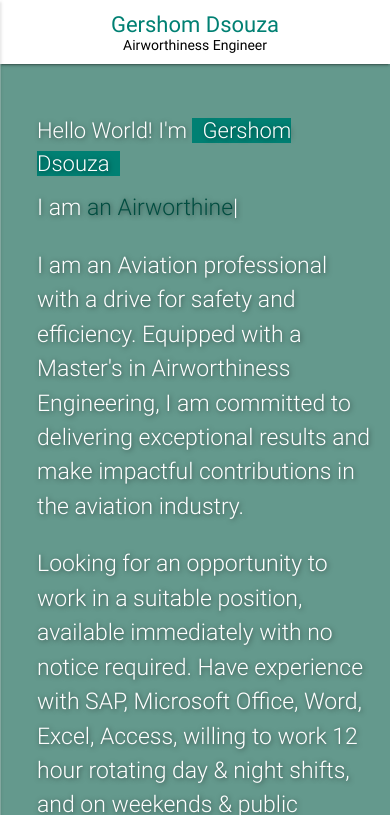
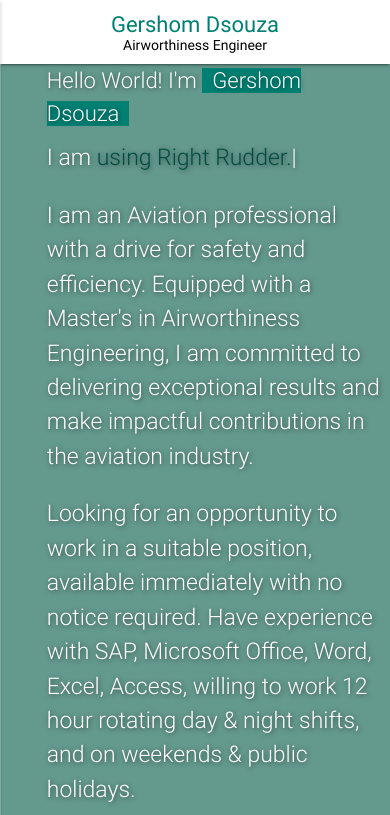
Before and after one commit to gershomdsouza/gershomdsouza.github.io, a plain HTML site: page index.html in a window 390 px wide. Shown: the top 815 px of the page. Drawn offline with nearby package versions, Linux system fonts and the light colour scheme; some icons are missing.

Commit message:
don't overthink it, it's not that deep

```diff
--- a/assets/css/style.css
+++ b/assets/css/style.css
@@ -1,16 +1,15 @@
 .profile-pic {
 	position: relative;
-  max-width:130px;
-  max-height:130px;
+	max-width: 130px;
+	max-height: 130px;
 	width: auto;
 	height: auto;
 	overflow: hidden;
 	/* display: inline-block; */
 
-
 	/* background-size: cover;  */
 	margin: -31px;
-  margin-left:-7px;
+	margin-left: -7px;
 	border: 6px solid rgba(0, 77, 64, 0.4);
 	border-radius: 50% !important;
 }
@@ -41,7 +40,7 @@
 	width: 50px;
 	height: 50px;
 	border: 0;
-  color: #FFFFFF;
+	color: #ffffff;
 	cursor: pointer;
 	font-size: 30px;
 	line-height: 70px;
@@ -63,8 +62,8 @@
 }
 
 .icon-btn:hover {
-  transform: scale(1.10);
-  color: #FFFFFF;
+	transform: scale(1.1);
+	color: #ffffff;
 }
 
 .linkedin:hover {
@@ -115,7 +114,7 @@
 	-webkit-border-radius: 5px;
 }
 
-.contactme:hover{
+.contactme:hover {
 	color: #00796b;
 	background-color: white;
 }
@@ -243,7 +242,8 @@ ul.side-nav.fixed a {
 	padding: 10px 0 12px;
 }
 
-ul.table-of-contents li.logo a.active, ul.table-of-contents li.logo a:hover {
+ul.table-of-contents li.logo a.active,
+ul.table-of-contents li.logo a:hover {
 	border: none;
 	font-weight: 200;
 }
@@ -269,12 +269,14 @@ ul.side-nav.fixed li.logo a {
 	line-height: 100%;
 }
 
-ul.table-of-contents li:not(.logo) a.active, ul.table-of-contents li:not(.logo) a:hover {
+ul.table-of-contents li:not(.logo) a.active,
+ul.table-of-contents li:not(.logo) a:hover {
 	background-color: #fafafa;
 	border-left: 3px solid;
 }
 
-ul.side-nav.fixed.table-of-contents li:not(.logo) a span, ul#slide-out li:not(.logo) a span {
+ul.side-nav.fixed.table-of-contents li:not(.logo) a span,
+ul#slide-out li:not(.logo) a span {
 	color: #333 !important;
 }
 
@@ -309,13 +311,14 @@ h3 {
 }
 
 .full-height {
-  height: 100vh;
+	height: auto;
 }
 
 /* Original */
 
 /* #intro.section {
-  background: url(../../assets/img/white-ai-wallpaper.jpg) no-repeat top center/cover;
+	background: url(../../assets/img/white-ai-wallpaper.jpg) no-repeat top
+		center/cover;
 	position: relative;
 } */
 
@@ -328,7 +331,7 @@ h3 {
 	color: white;
 	font-weight: 200;
 	left: 0;
-  position: absolute;
+	position: relative;
 	top: 0;
 }
 
@@ -601,7 +604,8 @@ small {
 		height: 64px;
 		position: absolute;
 	}
-  nav a.button-collapse, nav a.button-collapse i {
+	nav a.button-collapse,
+	nav a.button-collapse i {
 		color: #009688;
 		height: 56px;
 		line-height: 56px;
@@ -627,7 +631,8 @@ small {
 		width: 100%;
 		position: absolute;
 	}
-  .name-title>span, .name-title>a {
+	.name-title > span,
+	.name-title > a {
 		position: relative;
 		line-height: 20px;
 	}
@@ -639,12 +644,13 @@ small {
 		display: block;
 		font-size: 14px;
 	}
-  h3, .container {
+	h3,
+	.container {
 		position: relative;
-    top: 64px;
+		/* top: 64px; */
 	}
 	section#intro {
-    margin-bottom: -64px;
+		/* margin-bottom: -64px; */
 	}
 	.card .role {
 		position: relative;
@@ -692,3 +698,8 @@ small {
 		background-position-x: 30%;
 	}
 }
+
+.caption h2 {
+	margin-top: 0;
+	padding-top: 64px;
+}
--- a/index.html
+++ b/index.html
@@ -133,7 +133,7 @@
       <div class="overlay"></div>
       <div class="container">
         <div class="col-md-9">
-          <div class="content section-padding valign" style="margin-left: 10%; margin-top: 50px;">
+          <div class="content section-padding valign" style="margin-left: 10%;">
             <div class="caption">
               <h2>Hello World! I'm <span class="teal">Gershom Dsouza</span></h2>
               <h5 style="color:#fff">I am <span class="typing" style="font-weight: 300; color:#004d40"></span></h5>
@@ -434,10 +434,10 @@
   <script src="assets/vendor/typed.js/typed.min.js"></script>
   <script type="text/javascript">
     var typed = new Typed('.typing',{
-      strings: ["a Private Pilot", "an Airworthiness Engineer", "an Aerospace Engineer", "a Problem solver", "a Mechanic"],
+      strings: ["a Private Pilot.", "an Airworthiness Engineer.", "a Problem solver.", "a Mechanic.", "using Right Rudder.", "checking the METAR.", "filing a flight plan."],
       loop: true,
-      typeSpeed: 120,
-      backSpeed: 90
+      typeSpeed: 30,
+      // backSpeed: 40
     });
   </script>
 
```
Also changed, not shown: examples/preview.JPG (deleted), examples/preview.gif (deleted). Lines whose indentation alone changed are shown as unchanged.
